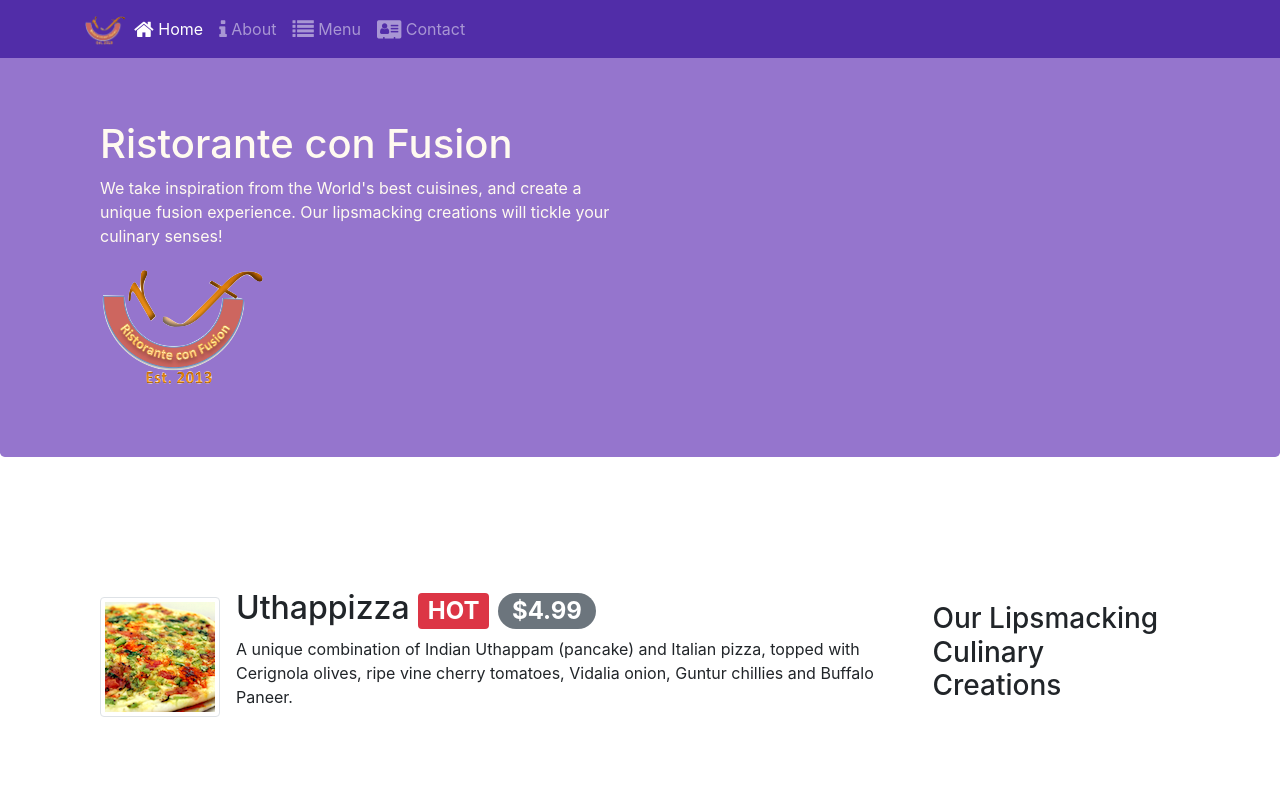
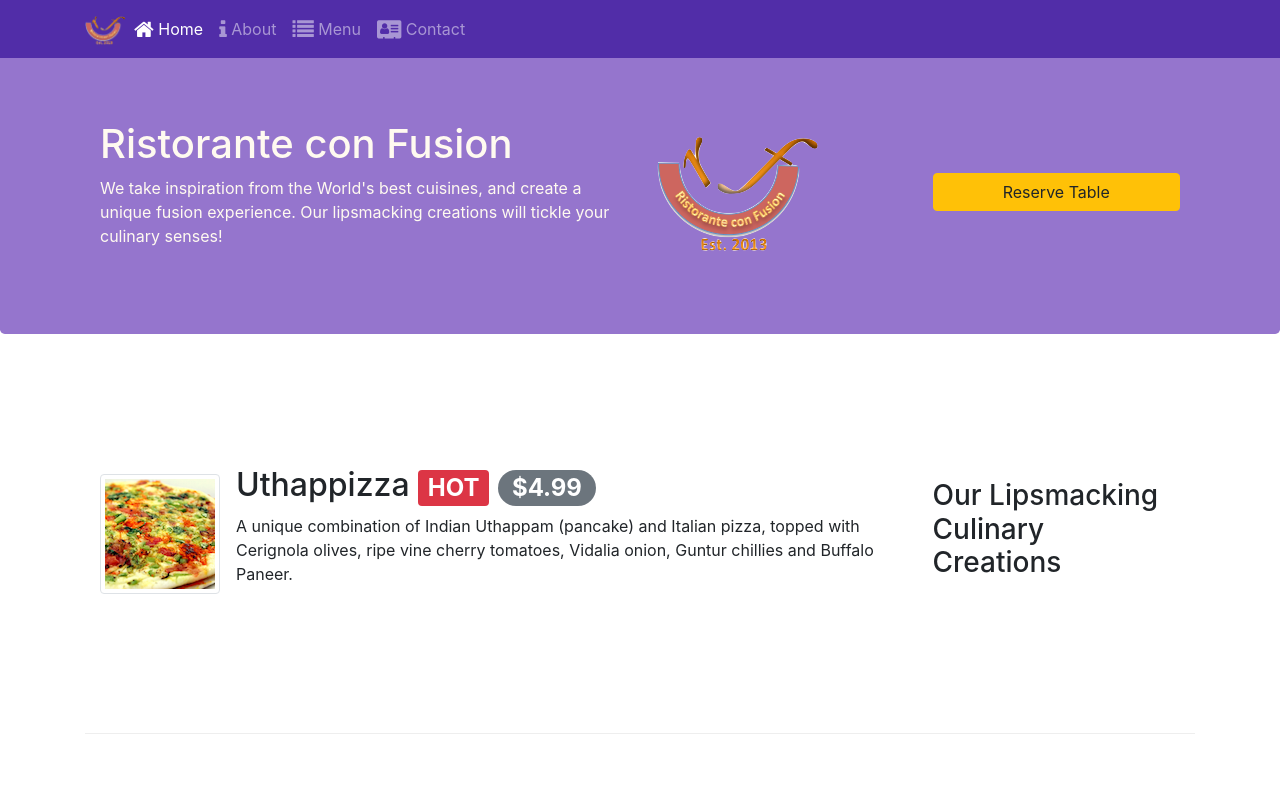
Before and after one commit to j-sidhu/full_stack_hkust, a website: page front_end/conFusion/index.html in a window 1280 px wide. Shown: the top 800 px of the page. Drawn offline with nearby package versions, Linux system fonts and the light colour scheme.

Commit message:
FE-2 Assignment 2 Task 3

```diff
--- a/front_end/conFusion/index.html
+++ b/front_end/conFusion/index.html
@@ -46,8 +46,11 @@
                     <h1>Ristorante con Fusion</h1>
                     <p>We take inspiration from the World's best cuisines, and create a unique fusion experience. Our lipsmacking creations will tickle your culinary senses!</p>
                 </div>
-                <div class="col-12 col-sm-align-self-center">
+                <div class="col-12 col-sm align-self-center">
                     <img src="img/logo.png" class="img-fluid">
+                </div>
+                <div class="col-12 col-sm align-self-center">
+                    <a href="#Reserve" class="btn btn-warning btn-block" role="button">Reserve Table</a>
                 </div>
             </div>
         </div>
@@ -118,7 +121,7 @@
 
         <div class="row row-content align-items-center">
             <div class="col-12 col-sm-8 offset-sm-2">
-                <div class="card">
+                <div class="card" id="Reserve">
                     <h3 class="card-header bg-warning text-white">Reserve a Table</h3>
                     <div class="card-body">
                         <form>
```
